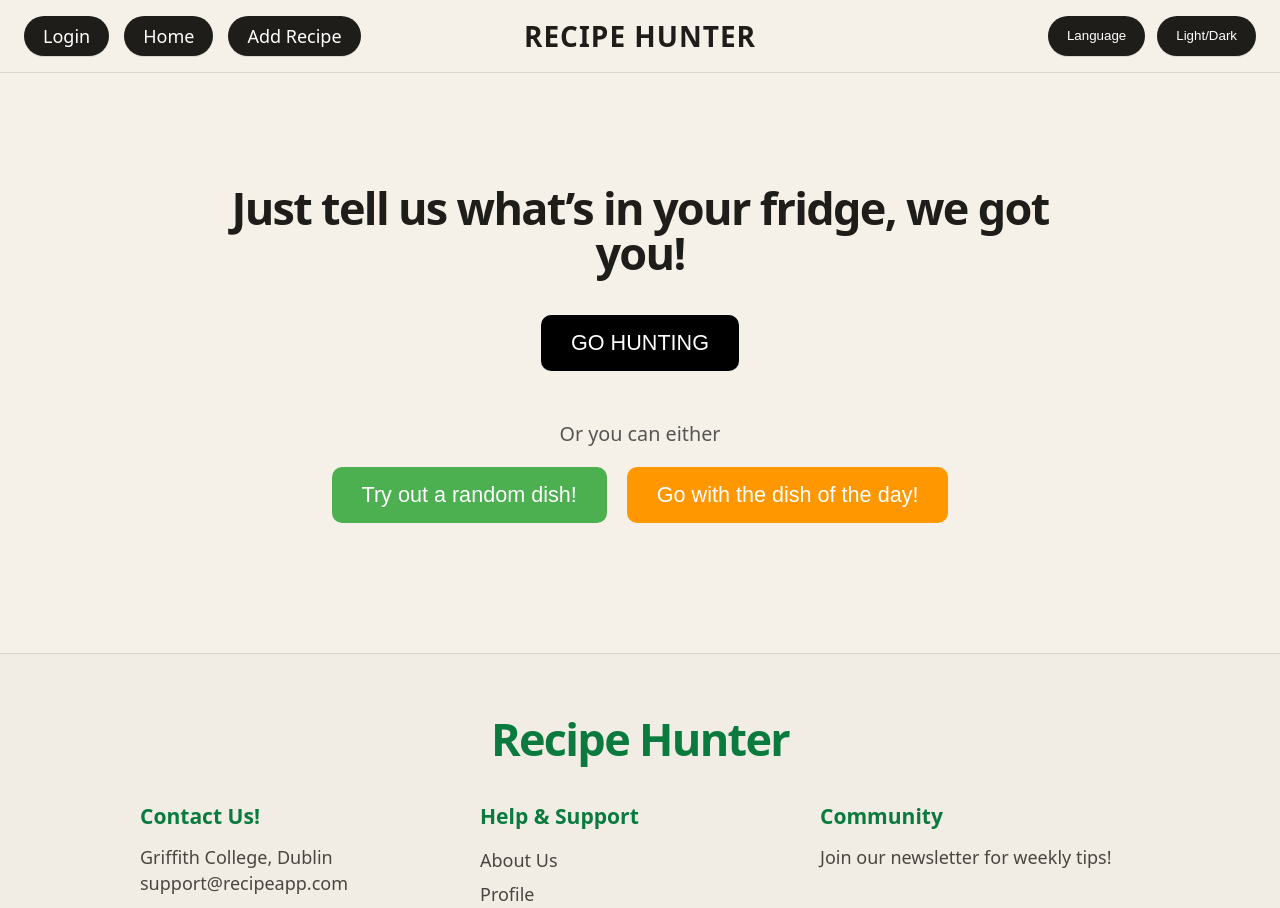
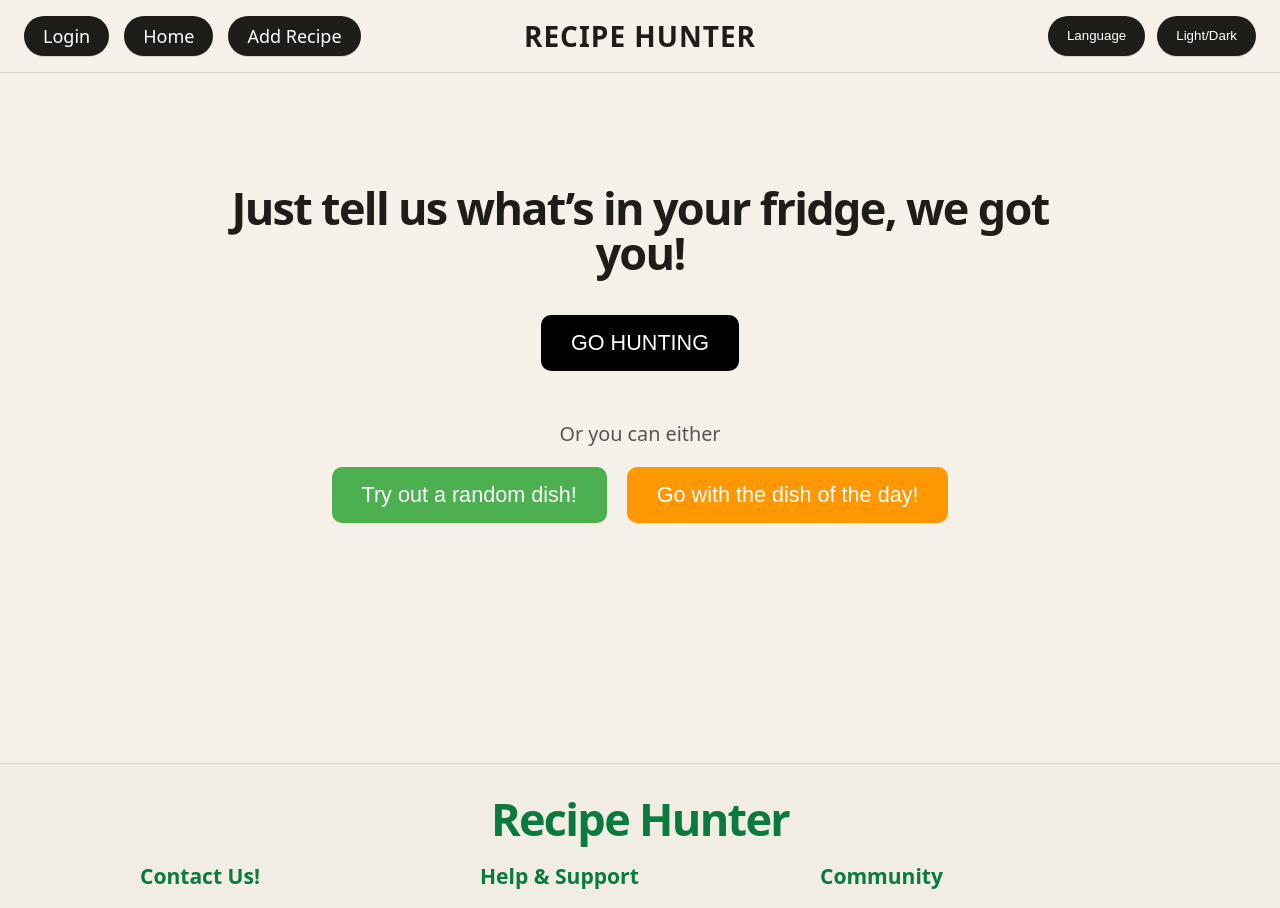
Before and after one commit to Tylonos/RecipeHunter, a React app in the folder frontend/: page / in a window 1280 px wide. Shown: the top 908 px of the page. Built offline with nearby package versions, Linux system fonts and the light colour scheme; the HTML template or start-up script is replaced by a standard one.

Commit message:
Modified Footer

```diff
--- a/frontend/src/index.css
+++ b/frontend/src/index.css
@@ -1169,7 +1169,7 @@ input[type="file"] {
 
 /* --- Footer Styling --- */
 .main-footer {
-  padding: 40px 20px;
+  padding: 10px 10px 10px;
   margin-top: 50px;
   background: var(--surface-2); /* Better for light mode than pure white */
   border-top: 1px solid var(--border);
@@ -1177,19 +1177,19 @@ input[type="file"] {
 }
 
 .footer-brand {
-  font-size: 2.5rem; /* Bigger size */
+  font-size: 2.5rem;
   font-weight: 800;
   color: var(--accent);
-  margin-bottom: 30px;
+  margin-bottom: 10px;
 }
 
 .footer-content {
   display: flex;
   justify-content: space-around;
   align-items: flex-start;
-  flex-wrap: nowrap; /* Forces them to stay in one line */
+  flex-wrap: nowrap;
   max-width: 1000px;
-  margin: 0 auto 30px auto;
+  margin: 0 auto 10px auto;
   gap: 20px;
 }
 
@@ -1292,3 +1292,8 @@ input[type="file"] {
   justify-content: center;
   gap: 15px;
 }
+
+.footer-column ul {
+  padding: 0;
+  margin: 0;
+}
--- a/frontend/src/pages/Home.css
+++ b/frontend/src/pages/Home.css
@@ -3,6 +3,7 @@
   padding: 80px 20px;
   max-width: 900px;
   margin: auto;
+  margin-bottom: 20vh;
 }
 
 .home-title {
```
